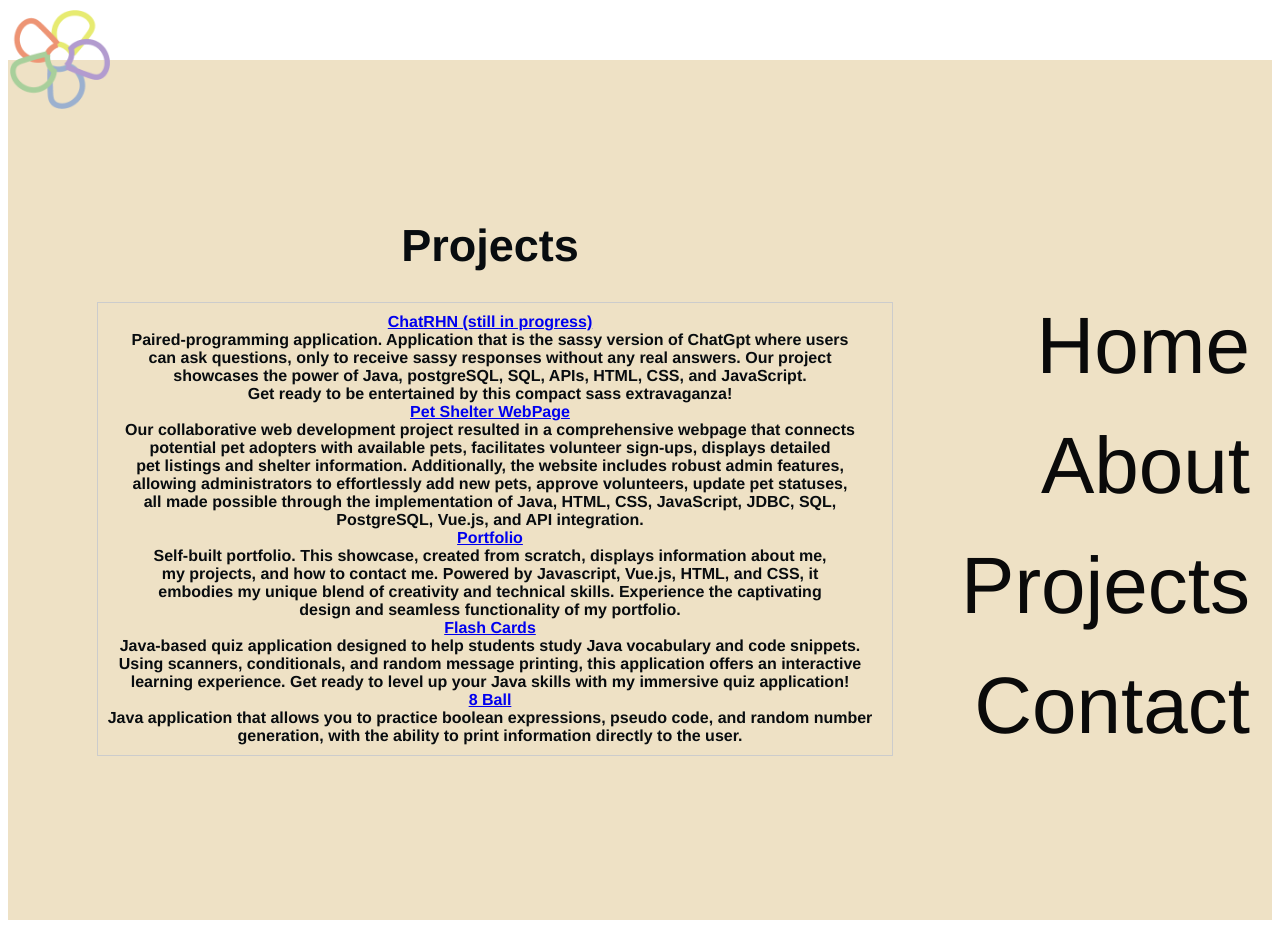
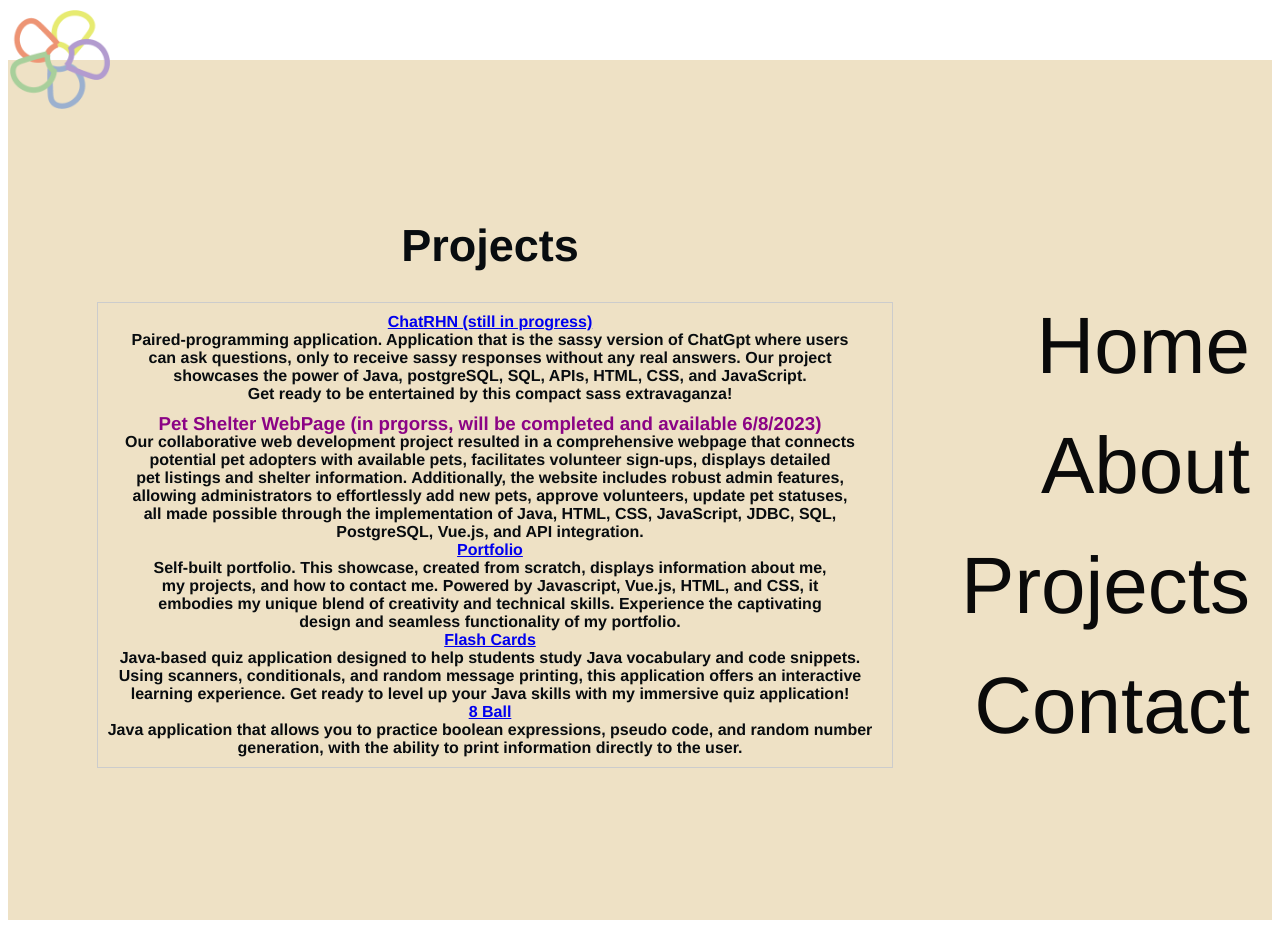
Before and after one commit to nguyenlnicole/Portfolio, a Vue app: page /Projects in a window 1280 px wide. Built offline with nearby package versions, Linux system fonts and the light colour scheme.

Commit message:
updatesprojects

```diff
--- a/src/views/ProjectsPage.vue
+++ b/src/views/ProjectsPage.vue
@@ -14,7 +14,7 @@
     </div>
 
     <div class="PetShelterWebpage">
-      <a href="https://github.com/raulharo/ChatRHN" target="_blank">Pet Shelter WebPage</a><br>
+     <h3>Pet Shelter WebPage (in prgorss, will be completed and available 6/8/2023)</h3><br>
       Our collaborative web development project resulted in a comprehensive webpage that connects <br>
       potential pet adopters with available pets, facilitates volunteer sign-ups, displays detailed <br>
       pet listings and shelter information. Additionally, the website includes robust admin features,<br>
@@ -83,4 +83,10 @@
   margin-right: 10px;
   font-weight: bold;
 }
+
+.PetShelterWebpage h3 {
+  margin-top:10px;
+  margin-bottom: -20px;
+  color: rgb(139, 3, 133);
+}
 </style>
```
